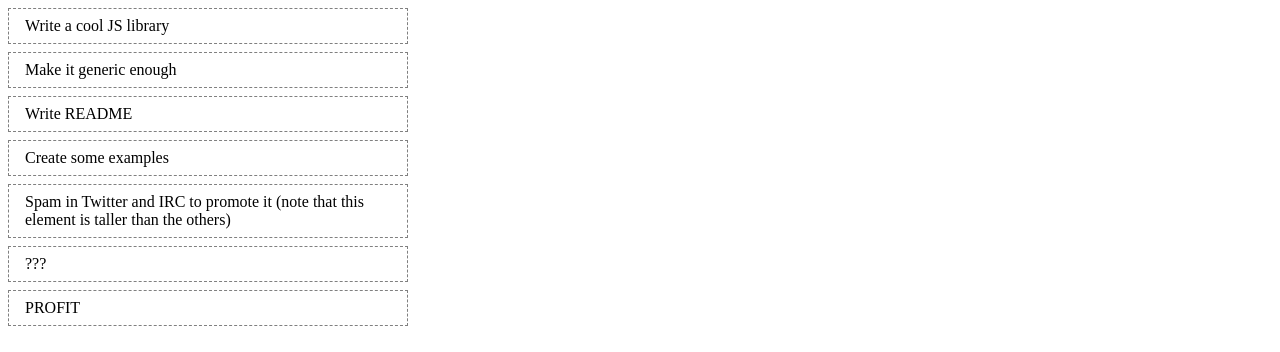
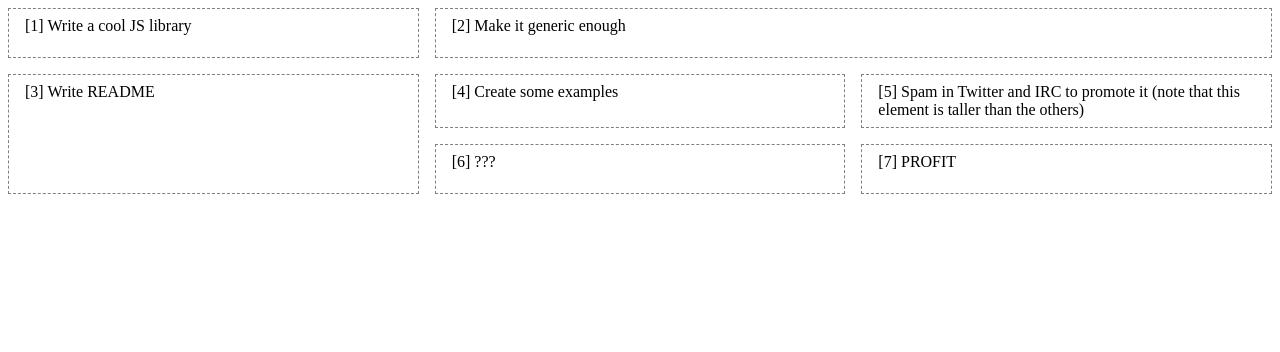
Before and after one commit to wisdom-13/ui-playground, a React (Create React App) app: page / in a window 1280 px wide. Shown: the top 352 px of the page. Built offline with nearby package versions, Linux system fonts and the light colour scheme; the HTML template or start-up script is replaced by a standard one.

Commit message:
그리드 연습

```diff
--- a/src/components/Dnd/Card.tsx
+++ b/src/components/Dnd/Card.tsx
@@ -2,23 +2,28 @@ import type { Identifier, XYCoord } from 'dnd-core'
 import type { FC } from 'react'
 import { useRef } from 'react'
 import { useDrag, useDrop } from 'react-dnd'
+import styled from '@emotion/styled/macro';
 
 export const ItemTypes = {
   CARD: 'card',
 }
 
-const style = {
-  border: '1px dashed gray',
-  padding: '0.5rem 1rem',
-  marginBottom: '.5rem',
-  backgroundColor: 'white',
-  cursor: 'move',
-}
+
+const CardItem = styled.div<{ index: number, grid: Array<number> }>`
+  border: 1px dashed gray;
+  padding: 0.5rem 1rem;
+  background-color: white;
+  cursor: move;
+  grid-column: auto / span ${({ grid }) => grid[0]};
+  grid-row: auto / span ${({ grid }) => grid[1]};
+`;
+
 
 export interface CardProps {
   id: any
   text: string
   index: number
+  grid: Array<number>
   moveCard: (dragIndex: number, hoverIndex: number) => void
 }
 
@@ -28,7 +33,7 @@ interface DragItem {
   type: string
 }
 
-export const Card: FC<CardProps> = ({ id, text, index, moveCard }) => {
+export const Card: FC<CardProps> = ({ id, text, index, grid, moveCard }) => {
   const ref = useRef<HTMLDivElement>(null)
   const [{ handlerId }, drop] = useDrop<
     DragItem,
@@ -104,8 +109,11 @@ export const Card: FC<CardProps> = ({ id, text, index, moveCard }) => {
   const opacity = isDragging ? 0 : 1
   drag(drop(ref))
   return (
-    <div ref={ref} style={{ ...style, opacity }} data-handler-id={handlerId}>
-      {text}
-    </div>
+    // <div ref={ref} style={{ ...style, opacity }} data-handler-id={handlerId}>
+    //   {text}
+    // </div>
+    <CardItem index={index} grid={grid} ref={ref} style={{ opacity }} data-handler-id={handlerId}>
+      [{id}] {text}
+    </CardItem>
   )
 }
--- a/src/components/Dnd/Container.tsx
+++ b/src/components/Dnd/Container.tsx
@@ -1,16 +1,22 @@
 import update from 'immutability-helper'
-import type { FC } from 'react'
 import { useCallback, useState } from 'react'
+import styled from '@emotion/styled/macro';
 
 import { Card } from './Card'
 
-const style = {
-  width: 400,
-}
+const Wrap = styled.div`
+  display: grid;
+	grid-template-columns: repeat(3, 1fr);
+	grid-template-rows: repeat(5, minmax(50px,auto));
+	grid-auto-flow: dense;
+  gap: 1rem;
+`;
+
 
 export interface Item {
   id: number
   text: string
+  grid: Array<number>
 }
 
 export interface ContainerState {
@@ -22,30 +28,37 @@ export default function Container() {
     {
       id: 1,
       text: 'Write a cool JS library',
+      grid: [1, 1],
     },
     {
       id: 2,
       text: 'Make it generic enough',
+      grid: [2, 1],
     },
     {
       id: 3,
       text: 'Write README',
+      grid: [1, 2],
     },
     {
       id: 4,
       text: 'Create some examples',
+      grid: [1, 1],
     },
     {
       id: 5,
       text: 'Spam in Twitter and IRC to promote it (note that this element is taller than the others)',
+      grid: [1, 1],
     },
     {
       id: 6,
       text: '???',
+      grid: [1, 1],
     },
     {
       id: 7,
       text: 'PROFIT',
+      grid: [1, 1],
     },
   ])
 
@@ -61,13 +74,14 @@ export default function Container() {
   }, [])
 
   const renderCard = useCallback(
-    (card: { id: number; text: string }, index: number) => {
+    (card: Item, index: number) => {
       return (
         <Card
           key={card.id}
           index={index}
           id={card.id}
           text={card.text}
+          grid={card.grid}
           moveCard={moveCard}
         />
       )
@@ -77,7 +91,10 @@ export default function Container() {
 
   return (
     <>
-      <div style={style}>{cards.map((card, i) => renderCard(card, i))}</div>
+      {/* <div style={style}>{cards.map((card, i) => renderCard(card, i))}</div> */}
+      <Wrap>
+        {cards.map((card, i) => renderCard(card, i))}
+      </Wrap>
     </>
   )
 }
```
